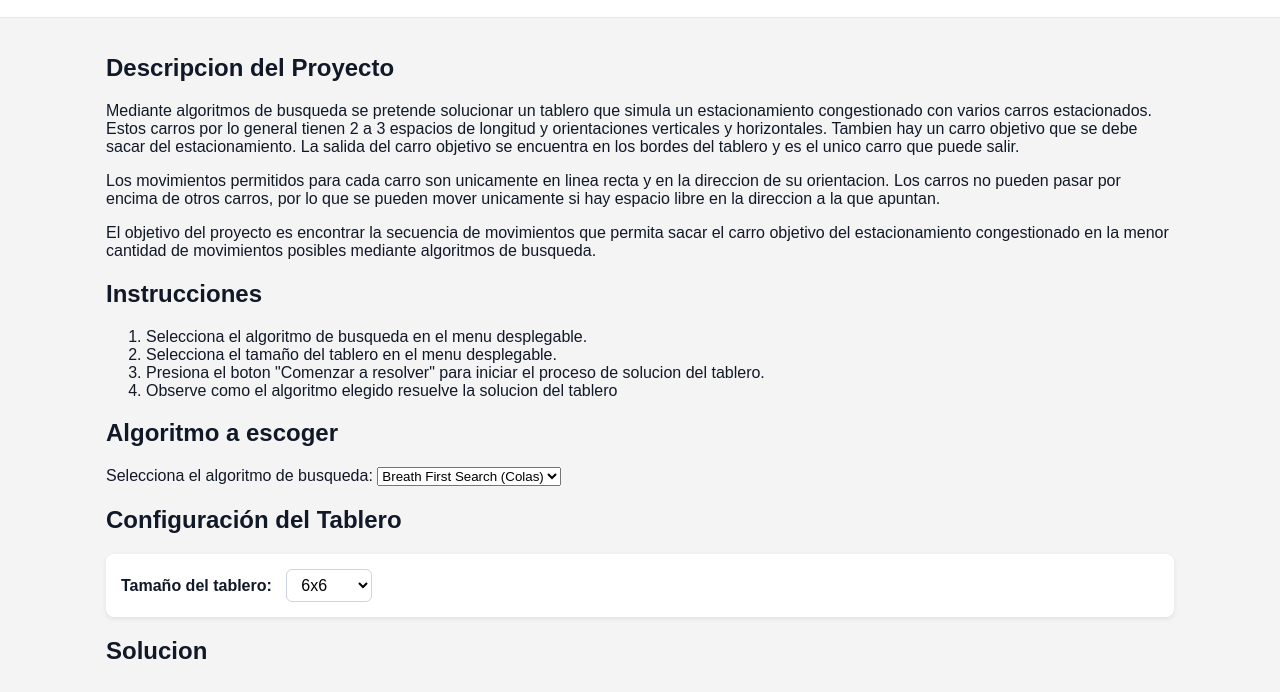
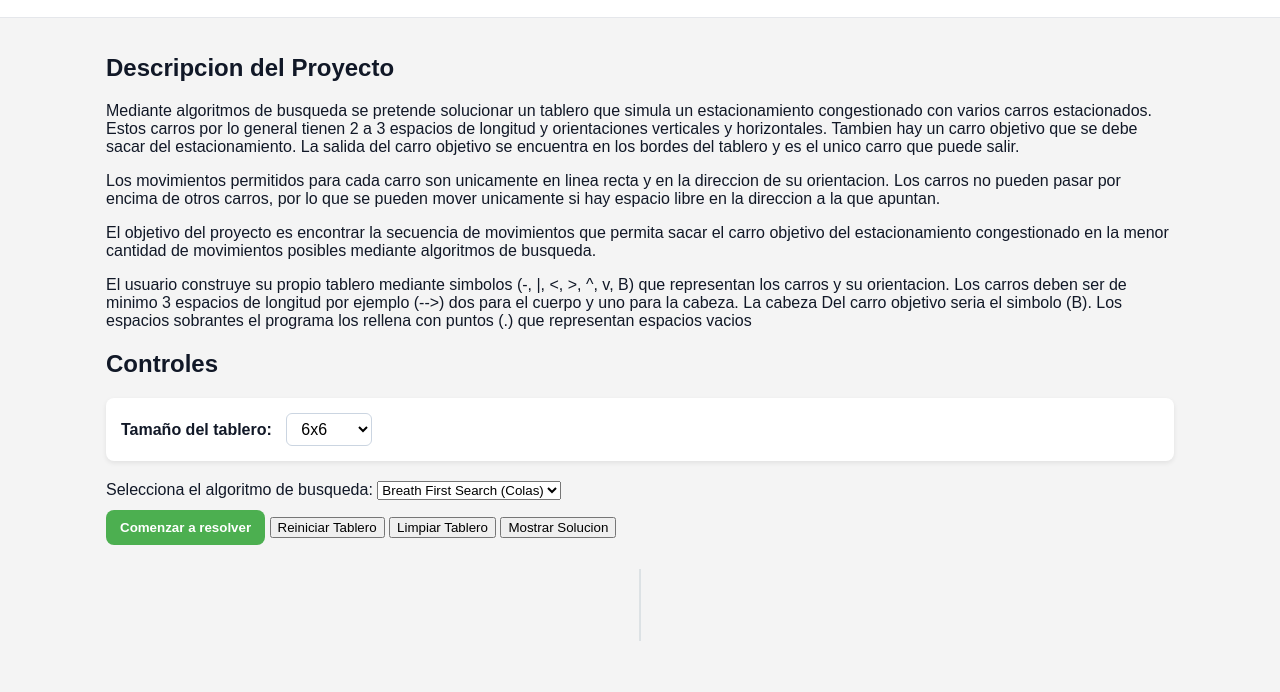
Before and after one commit to Motykiewicz/Proyecto-1.-Traffic-Jam-Backtracking-y-A-, a plain HTML site: page index.html in a window 1280 px wide. Shown: the part 95-787 px from the top of the page. Drawn offline with Linux system fonts and the light colour scheme.

Commit message:
update index.html

```diff
--- a/index.html
+++ b/index.html
@@ -14,7 +14,7 @@
         </header>
 
         <main class ="container">
-            <!--descripcion-->
+            <!--descripcion de proyecto-->
             <section>
                 <h2>Descripcion del Proyecto</h2>
                 <p> Mediante algoritmos de busqueda se pretende solucionar un tablero que simula un estacionamiento
@@ -32,37 +32,20 @@
                     El objetivo del proyecto es encontrar la secuencia de movimientos que permita sacar el carro objetivo del
                     estacionamiento congestionado en la menor cantidad de movimientos posibles mediante algoritmos de busqueda.
                 </p>
+                <p>
+                    El usuario construye su propio tablero mediante simbolos (-, |, <, >, ^, v, B) que representan los carros y su orientacion.
+                    Los carros deben ser de minimo 3 espacios de longitud por ejemplo (-->) dos para el cuerpo y uno para la cabeza. La cabeza
+                    Del carro objetivo seria el simbolo (B). Los espacios sobrantes el programa los rellena con puntos (.) que representan
+                    espacios vacios
+                </p>
             </section>
 
-            <!--instrucciones-->
+            <!--Controles-->
             <section>
-                <h2>Instrucciones</h2>
-                <ol>
-                    <li>Selecciona el algoritmo de busqueda en el menu desplegable.</li>
-                    <li>Selecciona el tamaño del tablero en el menu desplegable.</li>
-                    <li>Presiona el boton "Comenzar a resolver" para iniciar el proceso de solucion del tablero.</li>
-                    <li>Observe como el algoritmo elegido resuelve la solucion del tablero</li>
-
-                </ol>
-            </section>
-
-            <!--seleccion algoritmo-->
-            <section>
-                <h2>Algoritmo a escoger</h2>
-                <div>
-                    <label for="seleccion-algoritmo">Selecciona el algoritmo de busqueda:</label>
-                    <select id="seleccion-algoritmo">
-                        <option value="bfs">Breath First Search (Colas)</option>
-                        <option value="dfs">Depth First Search (Pilas)</option>
-                        <option value="A*">Algoritmo A*</option>
-                    </select>
-                </div>
-            </section>
-            <!--configuracion tablero-->
-            <section>
-                <h2>Configuración del Tablero</h2>
-                <div class="config-tablero">
-                    <label for="sizeTablero">Tamaño del tablero:</label>
+                <h2>Controles</h2>
+                <div class = "fila-controles">
+                    <div class = "config-tablero">
+                        <label for = "sizeTablero">Tamaño del tablero:</label>
                         <select id="sizeTablero">
                             <option value="6">6x6</option>
                             <option value="8">8x8</option>
@@ -70,27 +53,38 @@
                             <option value="12">12x12</option>
                         </select>
                     </div>
-                <h2>Solucion</h2>
+
+                    <div clas = "config-alg">
+                        <label for = "seleccion-algoritmo">Selecciona el algoritmo de busqueda:</label>
+                        <select id="seleccion-algoritmo">
+                            <option value="bfs">Breath First Search (Colas)</option>
+                            <option value="dfs">Depth First Search (Pilas)</option>
+                            <option value="A*">Algoritmo A* (Greedy)</option>
+                        </select>
+                    </div>
+
+                    <div class= "simbolos" id="simbolos"> <!--aqui iriran simbolos para representar carros pero mejor ponerlo en el js-->
+                    </div>
+
+                    <div class = "botones">
                         <button id="btnComenzar">Comenzar a resolver</button>
+                        <button id="btnEditar">Reiniciar Tablero</button>
+                        <button id="btnConfirmar">Limpiar Tablero</button>
+                        <button id="btnReiniciar">Mostrar Solucion</button>
+                    </div>
             </section>
 
             <section class="area-tablero">
-
-                <div class="marco-tablero">
-
+                <div class="tablero" id="tablero">
+                    <!-- El tablero se genera dinamicamente con JS -->
+                    <div id="etiqueta-SI" class="esquina-superior-izquierda"></div>
+                    <div id="etiqueta-SD" class="esquina-superior-derecha"></div>
+                    <div id="etiqueta-II" class="esquina-inferior-izquierda"></div>
+                    <div id="etiqueta-ID" class="esquina-inferior-derecha"></div>
 
                     <div id="tablero" class="grid-tablero" aria-label="Tablero"></div>
                 </div>
-
             </section>
-
-            <section>
-                <h2>Salida: 0, 5 </h2>
-            </section>
-
-
-
-
         </main>
     </body>
 </html>
```
Lines whose indentation alone changed are shown as unchanged.
